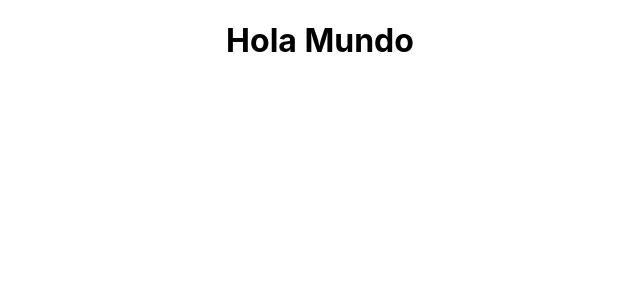
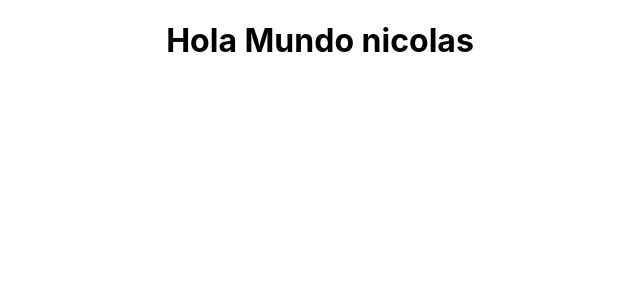
Before and after one commit to nicbuirod/Veterinaria_Front, a React (Create React App) app: page /login in a window 1280 px wide. Shown: the top 300 px of the page, without its empty margins (320-960 px from the left). Built offline with nearby package versions, Linux system fonts and the light colour scheme.

Commit message:
prueba nicolas rama

```diff
--- a/src/pages/Login.jsx
+++ b/src/pages/Login.jsx
@@ -3,7 +3,7 @@ import React from "react";
 const Login = ()=>{
 
     return (
-        <><h1>Hola Mundo</h1></>
+        <><h1>Hola Mundo nicolas</h1></>
     )
 
 }
```
